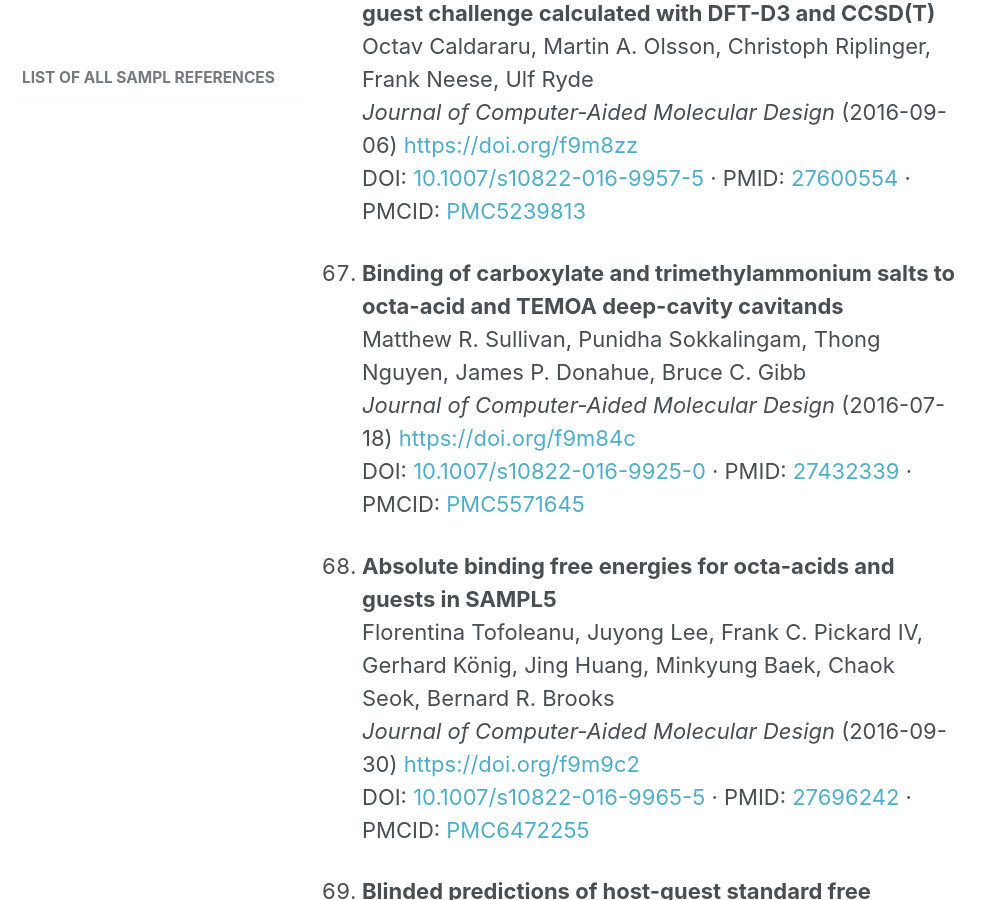
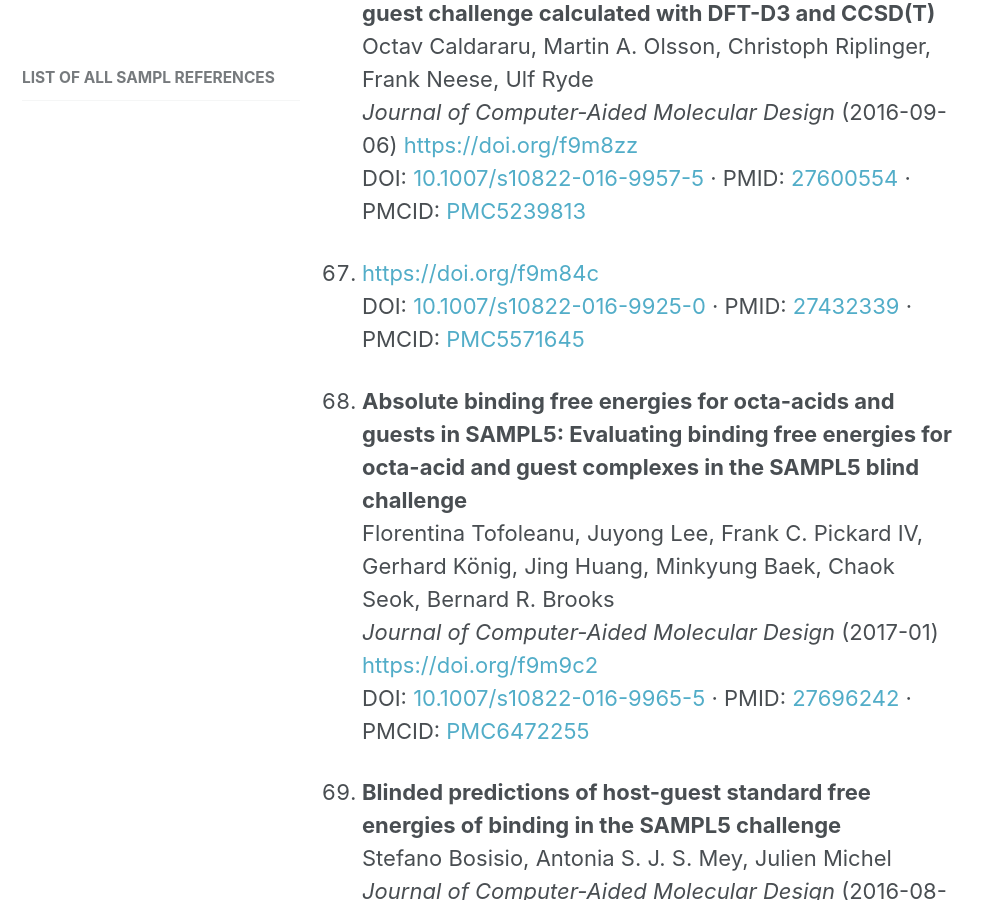
Before and after one commit to samplchallenges/samplchallenges.github.io, a Jekyll site: the page built from _history/02_allreferences.md, in a window 1280 px wide and 900 px high, scrolled down 19208 px. Shown: the whole window, without its empty margins (0-994 px from the left). Built offline with Jekyll 4.4.1, drawn with Linux system fonts in a browser that asks for light colours.

Commit message:
zotero_pull action: Update 02_allreferences.md List

```diff
--- a/_history/02_allreferences.md
+++ b/_history/02_allreferences.md
@@ -345,14 +345,12 @@ Octav Caldararu, Martin A. Olsson, Christoph Riplinger, Frank Neese, Ulf Ryde
 *Journal of Computer-Aided Molecular Design* (2016-09-06) <https://doi.org/f9m8zz>
 DOI: [10.1007/s10822-016-9957-5](https://doi.org/10.1007/s10822-016-9957-5) · PMID: [27600554](https://www.ncbi.nlm.nih.gov/pubmed/27600554) · PMCID: [PMC5239813](https://www.ncbi.nlm.nih.gov/pmc/articles/PMC5239813)
 
-67. **Binding of carboxylate and trimethylammonium salts to octa-acid and TEMOA deep-cavity cavitands**
-Matthew R. Sullivan, Punidha Sokkalingam, Thong Nguyen, James P. Donahue, Bruce C. Gibb
-*Journal of Computer-Aided Molecular Design* (2016-07-18) <https://doi.org/f9m84c>
+67. <https://doi.org/f9m84c>
 DOI: [10.1007/s10822-016-9925-0](https://doi.org/10.1007/s10822-016-9925-0) · PMID: [27432339](https://www.ncbi.nlm.nih.gov/pubmed/27432339) · PMCID: [PMC5571645](https://www.ncbi.nlm.nih.gov/pmc/articles/PMC5571645)
 
-68. **Absolute binding free energies for octa-acids and guests in SAMPL5**
+68. **Absolute binding free energies for octa-acids and guests in SAMPL5: Evaluating binding free energies for octa-acid and guest complexes in the SAMPL5 blind challenge**
 Florentina Tofoleanu, Juyong Lee, Frank C. Pickard IV, Gerhard König, Jing Huang, Minkyung Baek, Chaok Seok, Bernard R. Brooks
-*Journal of Computer-Aided Molecular Design* (2016-09-30) <https://doi.org/f9m9c2>
+*Journal of Computer-Aided Molecular Design* (2017-01) <https://doi.org/f9m9c2>
 DOI: [10.1007/s10822-016-9965-5](https://doi.org/10.1007/s10822-016-9965-5) · PMID: [27696242](https://www.ncbi.nlm.nih.gov/pubmed/27696242) · PMCID: [PMC6472255](https://www.ncbi.nlm.nih.gov/pmc/articles/PMC6472255)
 
 69. **Blinded predictions of host-guest standard free energies of binding in the SAMPL5 challenge**
```
